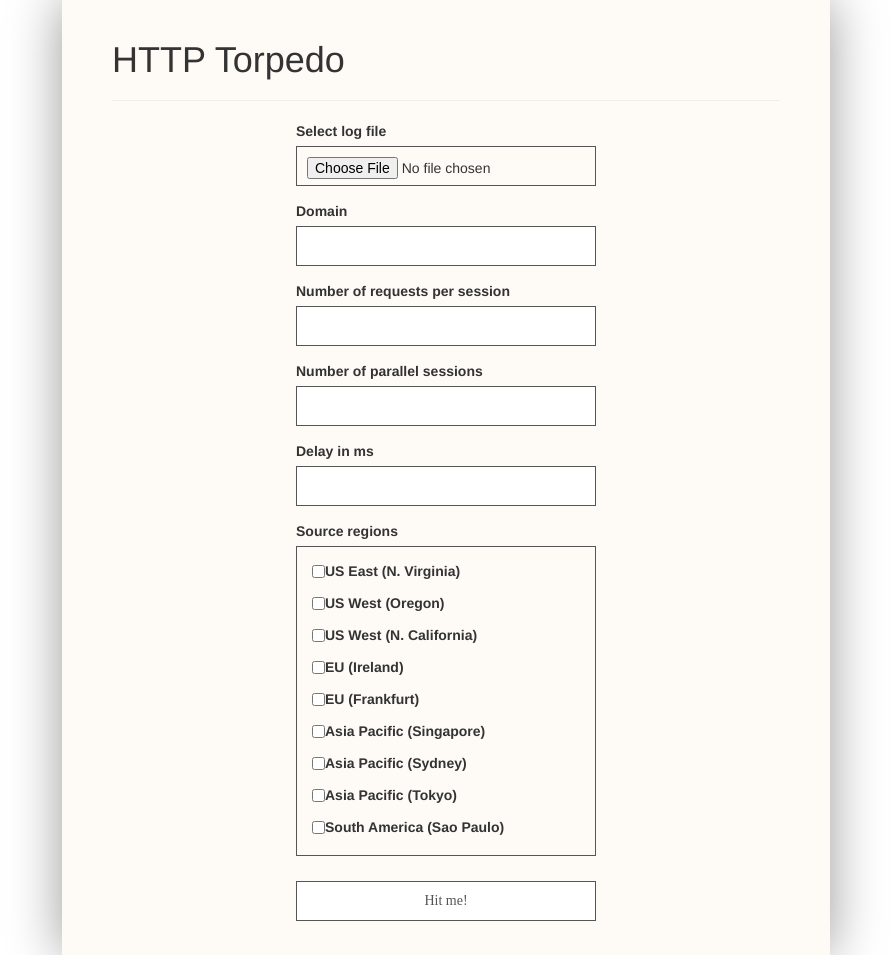
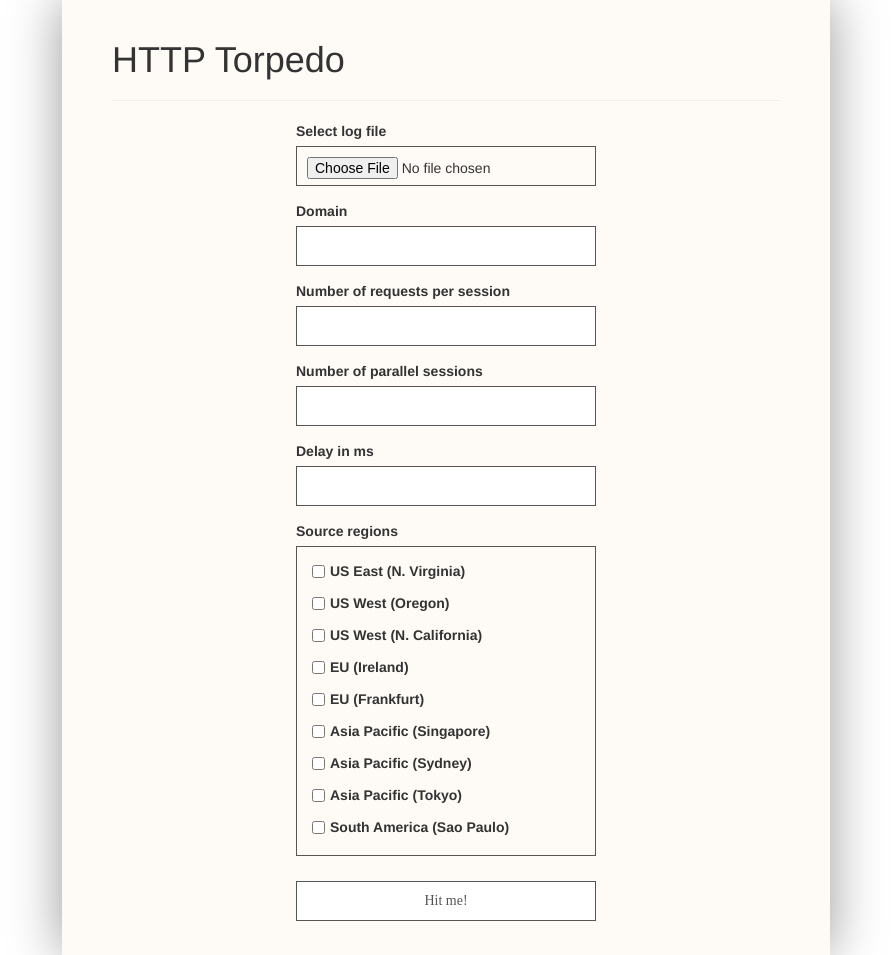
Before and after one commit to kreldjarn/http-torpedo, a Django app: page / in a window 1280 px wide. Shown: the whole page, without its empty margins (194-1085 px from the left). Run offline with Django 3.2, Linux system fonts and the light colour scheme; parts of the project's set-up code (start-up, migrations or seed data) failed here and were passed over; some libraries are stand-ins or nearby versions; some web fonts are replaced.

Commit message:
Checkbox margins

```diff
--- a/torpedo/static/css/style.css
+++ b/torpedo/static/css/style.css
@@ -22,6 +22,10 @@ hr {
 #user-dropdown-button{
 	margin-top:17px;
 	margin-left: 25px;
+}
+
+input[type=checkbox]{
+	margin-right: 5px !important;
 }
 
 .content, #user-dropdown{
```
